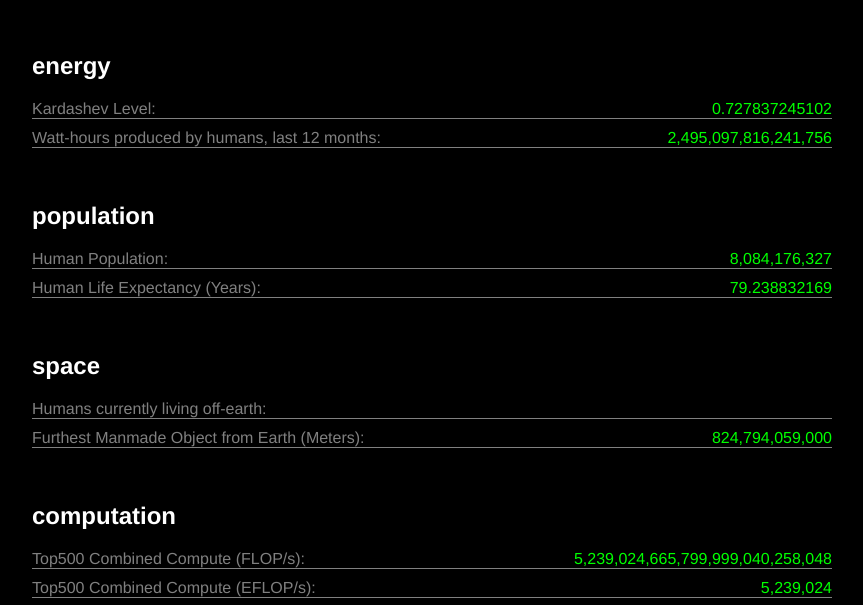
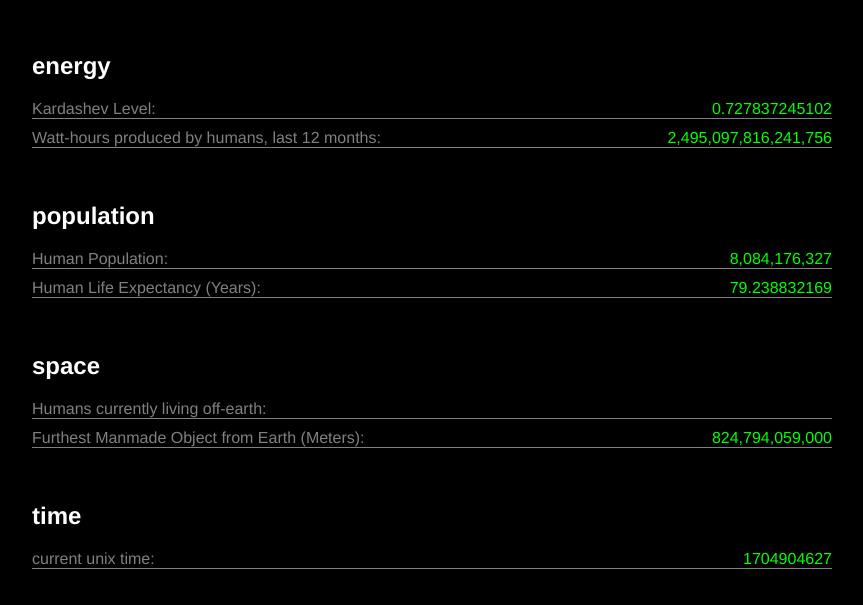
Before and after one commit to kh3dron/civilizational-dashboard, a plain HTML site: page index.html in a window 1280 px wide. Shown: the part 141-746 px from the top of the page, without its empty margins (208-1071 px from the left). Drawn offline with Linux system fonts and the light colour scheme; no server answers.

Commit message:
add unix time

```diff
--- a/index.html
+++ b/index.html
@@ -58,6 +58,17 @@
     </div>
 
     <div class="container">
+        <h2>time</h2>
+        <ul class="stats-list">
+            <li>
+                <span class="label">current unix time:</span>
+                <span class="value" id="stat_unix_time"></span>
+            </li>
+        </ul>
+        <br>
+    </div>
+
+    <div class="container">
         <h2>computation</h2>
         <ul class="stats-list">
             <li>
--- a/stats.js
+++ b/stats.js
@@ -89,6 +89,12 @@ get_humansOffEarth().then((numberOfAstronauts) => {
 }
 );
 
+//TIME
+function stat_unix_time() {
+    return Math.round(Date.now()/1000);
+}
+
+
 //COMPUTATION
 function stat_top500_flops() {
     return 5239024665799999040258048n.toLocaleString();
@@ -138,6 +144,8 @@ function updateInternals() {
     document.getElementById("stat_life_expectancy").innerText = stat_life_expectancy();
     document.getElementById("stat_furthest").innerText = stat_voyaver1_distance().toLocaleString();
 
+    document.getElementById("stat_unix_time").innerText = stat_unix_time();
+
     document.getElementById("stat_top500_flops").innerText = stat_top500_flops();
     document.getElementById("stat_top500_eflops").innerText = stat_top500_eflops();
     document.getElementById("stat_top500_power").innerText = stat_top500_power();
```
Also changed, not shown: to_append.md (+2 -2 lines).
